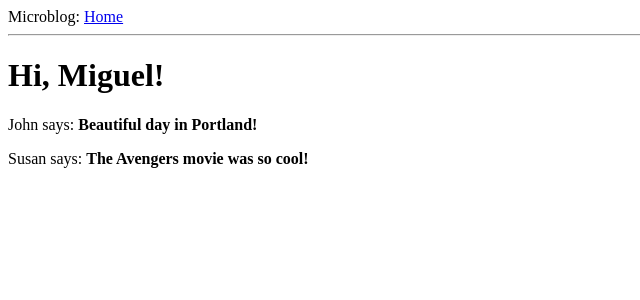
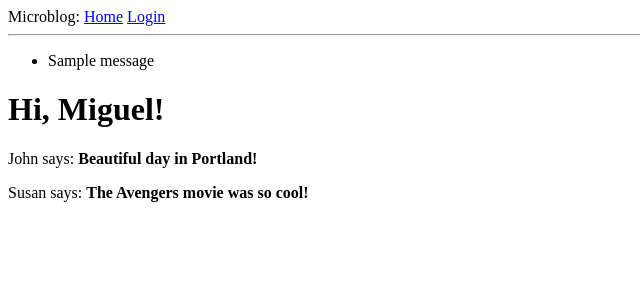
Before and after one commit to Munnu/microblog, a Flask app: page / in a window 1280 px wide. Shown: the top 300 px of the page, without its empty margins (0-640 px from the left). Run offline with Flask 2, Linux system fonts and the light colour scheme; one stand-in notice (Sample message) is shown.

Commit message:
base.html navigation has url to Login, and displays whether user has been logged in.

```diff
--- a/app/templates/base.html
+++ b/app/templates/base.html
@@ -7,8 +7,27 @@
       {% endif %}
     </head>
     <body>
-        <div>Microblog: <a href="/index">Home</a></div>
+        <div>
+            Microblog:
+            <a href="/index">Home</a>
+            <a href="/login">Login</a>
+        </div>
         <hr>
+        <!-- Here I'm using a with construct to assign the result of
+        calling get_flashed_messages() to a messages variable,
+        all in the context of the template.
+        The get_flashed_messages() function comes from Flask,
+        and returns a list of all the messages that
+        have been registered with flash() -->
+        {% with messages = get_flashed_messages() %}
+        {% if messages %}
+        <ul>
+            {% for message in messages %}
+            <li>{{ message }}</li>
+            {% endfor %}
+        </ul>
+        {% endif %}
+        {% endwith %}
         {% block content %}{% endblock %}
     </body>
 </html>
```
